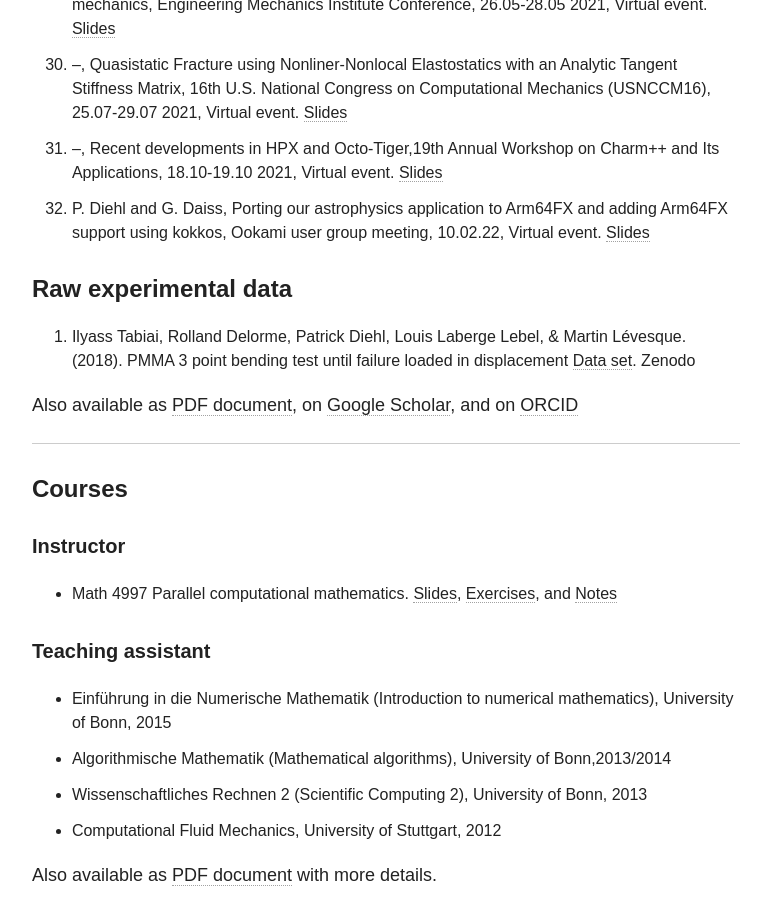
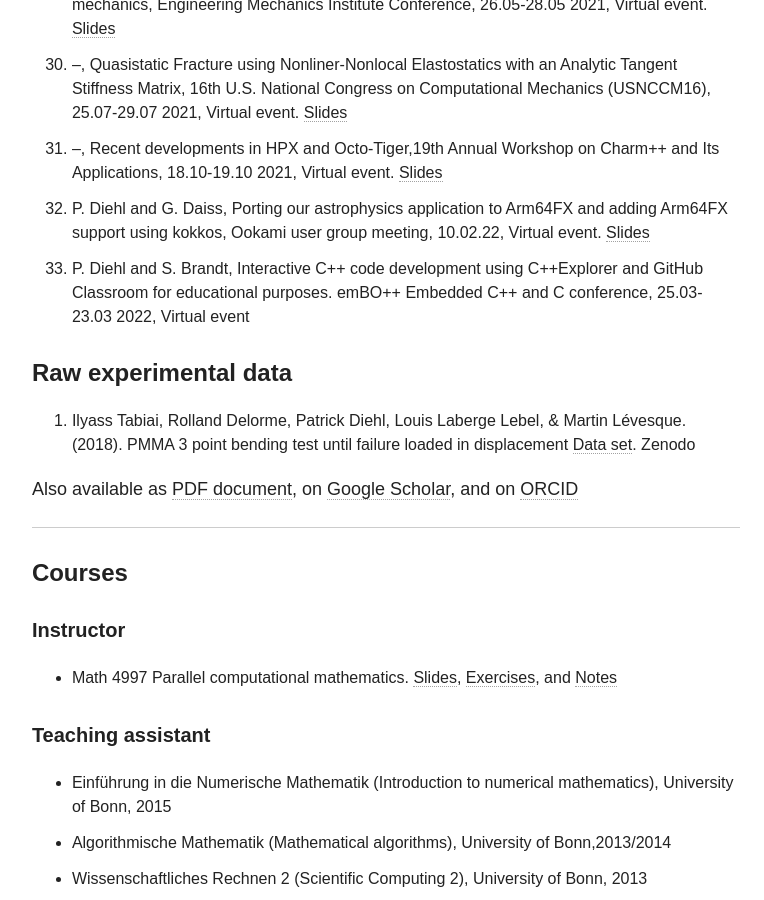
Before and after one commit to diehlpk/diehlpk.github.io, a Jekyll site: the page built from cv/index.md, in a window 1280 px wide and 900 px high, scrolled down 8825 px. Shown: the whole window, without its empty margins (254-1018 px from the left). Built offline with Jekyll 4.4.1, drawn with Linux system fonts in a browser that asks for light colours; nearby versions of some CDN libraries; some web fonts are replaced.

Commit message:
Udate cv

```diff
--- a/cv/index.md
+++ b/cv/index.md
@@ -222,6 +222,7 @@ Congress for Theoretical and Applied Mechanics, 04.06-09.06 2018, Rosemont, US.
 30. --, Quasistatic Fracture using Nonliner-Nonlocal Elastostatics with an Analytic Tangent Stiffness Matrix, 16th U.S. National Congress on Computational Mechanics (USNCCM16), 25.07-29.07 2021, Virtual event. [Slides](https://www.slideshare.net/PatrickDiehl3/quasistatic-fracture-using-nonlinernonlocal-elastostatics-with-an-analytic-tangent-stiffness-matrix)
 31. --, Recent developments in HPX and Octo-Tiger,19th Annual Workshop on Charm++ and Its Applications, 18.10-19.10 2021, Virtual event. [Slides](https://t.co/5MNwSD9Qmw?amp=1)
 32. P. Diehl and G. Daiss, Porting our astrophysics application to Arm64FX and adding Arm64FX support using kokkos,  Ookami user group meeting, 10.02.22, Virtual event. [Slides](https://www.slideshare.net/PatrickDiehl3/porting-our-astrophysics-application-to-arm64fx-and-adding-arm64fx-support-using-kokkos)
+33. P. Diehl and S. Brandt, Interactive C++ code development using C++Explorer and GitHub Classroom for educational purposes. emBO++ Embedded C++ and C conference, 25.03-23.03 2022, Virtual event
 
 #### Raw experimental data
 1. Ilyass Tabiai, Rolland Delorme, Patrick Diehl, Louis Laberge Lebel, & Martin Lévesque. (2018). PMMA 3 point bending test until failure loaded in displacement [Data set](http://doi.org/10.5281/zenodo.1172068). Zenodo
```
